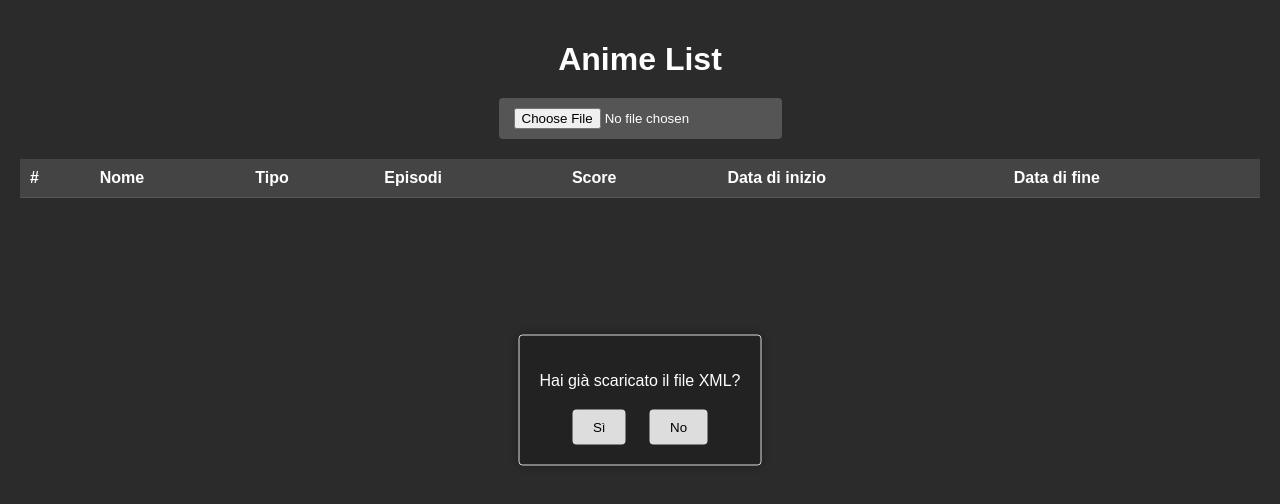
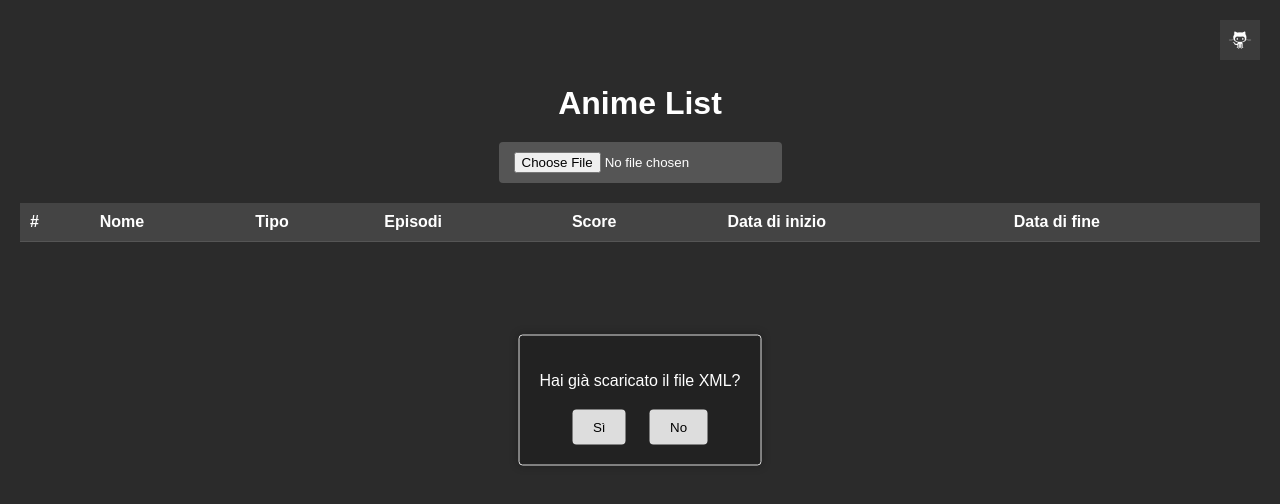
Before and after one commit to DuPont9029/YourAnimeList, a plain HTML site: page index.html in a window 1280 px wide. Drawn offline with Linux system fonts and the light colour scheme.

Commit message:
feat: :lipstick: added profile ref

```diff
--- a/index.html
+++ b/index.html
@@ -10,6 +10,10 @@
     <script src="./src/popup.js"></script>
 </head>
 <body>
+
+    <header>
+        <a href="https://github.com/DuPont9029"><img src="./src/github.ico"></a>
+    </header>
 
     <div id="custom-popup" class="popup" style="display: none;">
         <p>Hai già scaricato il file XML?</p>
--- a/src/stylesheet.css
+++ b/src/stylesheet.css
@@ -67,3 +67,14 @@ input[type="file"]:hover {
         margin-bottom: 10px;
     }
 }
+
+header {
+    text-align: right;
+}
+
+img {
+    width: 40px;
+    height: 40px;
+    object-fit: cover;
+    overflow: hidden;
+}
```
Also changed, not shown: src/github.ico (added).
